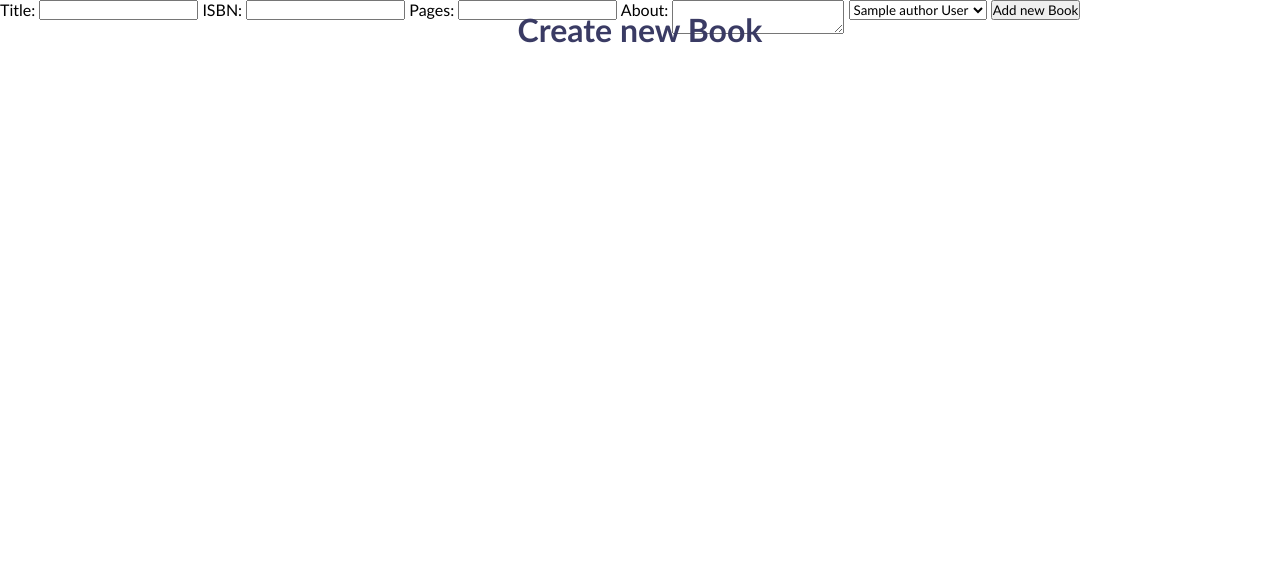
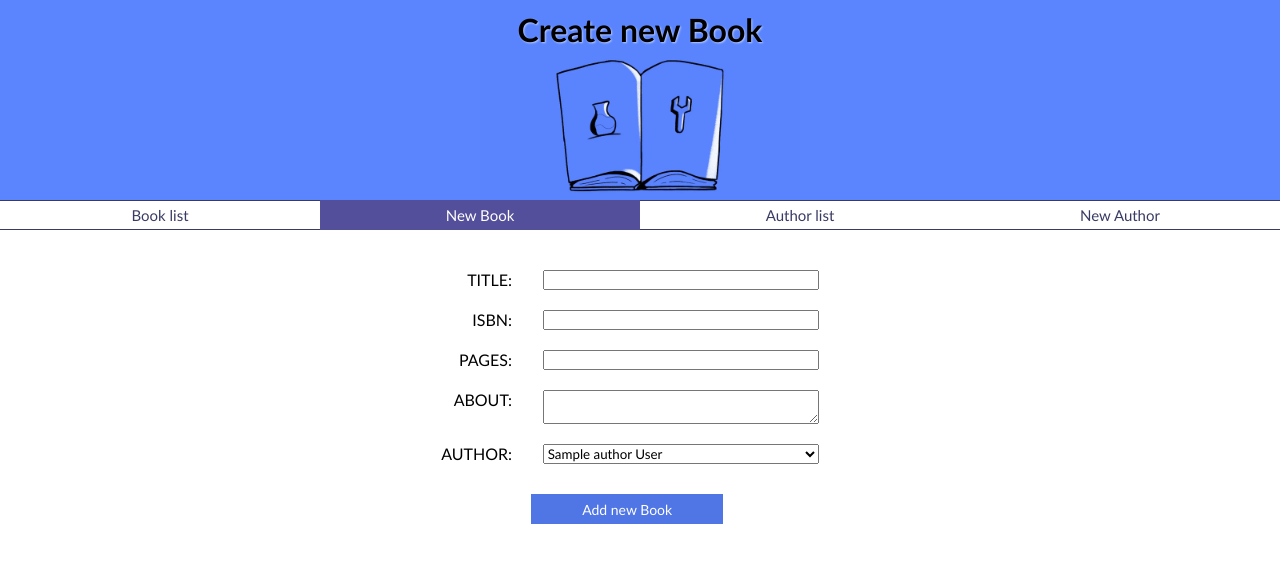
Before and after one commit to rositatisor/biblioteka, a Symfony app: template templates/book/create.html.twig in a window 1280 px wide. Shown: the top 563 px of the page. Run offline with Twig, Linux system fonts and the light colour scheme; the template is opened without the code that fills it: most values are stand-ins (such as "Sample title", 1, 10 or a date in 2020); some libraries are stand-ins or nearby versions.

Commit message:
style update

```diff
--- a/public/css/main.css
+++ b/public/css/main.css
@@ -16,11 +16,65 @@ a {
     background-size: 40%;
 }
 
+.hero-bg.create {
+    background-image: url("../img/hero-create2.gif");
+    background-color: #5A85FF;
+    background-size: 25%;
+}
+
 .container {
     display: inline-block;
     position: relative;
     width: 80vw;
     margin: 0vh 9vw;
+}
+
+.container.author {
+    width: 40vw;
+    margin: 0vh 29vw;
+}
+
+.container.author .left {
+    display: inline-block;
+    float: left;
+    width: 30%;
+}
+
+.container.author .right {
+    display: inline-block;
+    float: left;
+    width: 70%;
+}
+
+.container.create {
+    width: 30vw;
+    margin: 0vh 34vw;
+}
+
+ul {
+    display: inline-block;
+    float: left;
+    width: 100%;
+}
+
+.new {
+    display: inline-block;
+    width: 100%;
+    margin: 10px 0;
+}
+
+.new > p {
+    display: inline-block;
+    width: 20%;
+    text-align: right;
+}
+
+.new > input,
+.new > textarea,
+.new > select {
+    display: inline-block;
+    float: right;
+    width: 72%;
 }
 
 h1 {
@@ -29,6 +83,11 @@ h1 {
     width: 100%;
     text-align: center;
     color: #3A3B64;
+}
+
+h1.create {
+    color: #000;
+    text-shadow: 1px 1px 2px rgb(180, 200, 255);
 }
 
 .menu {
@@ -117,4 +225,28 @@ h1 {
     border-bottom: 1px solid #544F9A;
     cursor: pointer;
     text-align: center;
+    outline: none;
 }
+
+.edit-btn:hover {
+    background: #544F9A;
+    color: #fff;
+}
+
+.submit-btn:hover {
+    background: #e7e7ff;
+}
+
+.submit-btn.create {
+    width: 50%;
+    height: 30px;
+    margin: 20px 25%;
+    color: #fff;
+    border: none;
+    /* border-radius: 15px; */
+    background: #5075e4;
+}
+
+.submit-btn.create:hover {
+    background: #5A85FF;
+}
--- a/templates/book/create.html.twig
+++ b/templates/book/create.html.twig
@@ -3,17 +3,39 @@
 {% block title %}Create new Book{% endblock %}
 
 {% block body %}
-    <h1>Create new Book</h1>
+    <h1 class="create">Create new Book</h1>
+    <div class="hero-bg create"></div>
+    <div class="menu">
+        <a class="nav create" href="{{path('book_index')}}">Book list</a>
+        <a class="nav create checked" href="{{path('book_create')}}">New Book</a>
+        <a class="nav create" href="{{path('author_index')}}">Author list</a>
+        <a class="nav create" href="{{path('author_create')}}">New Author</a>
+    </div>
+    <div class="container create">
         <form action="{{path('book_store')}}" method="POST">
-        Title: <input type="text" name="book_title">
-        ISBN: <input type="text" name="book_isbn">
-        Pages: <input type="text" name="book_pages">
-        About: <textarea name="book_about"></textarea>
+            <div class="new">
+                <p>TITLE:</p>
+                <input type="text" name="book_title">
+            </div>
+            <div class="new">
+                <p>ISBN:</p>
+                <input type="text" name="book_isbn">
+            </div>
+            <div class="new">
+                <p>PAGES:</p>
+                <input type="text" name="book_pages"></div>
+            <div class="new">
+                <p>ABOUT:</p>
+                <textarea name="book_about"></textarea></div>
+            <div class="new">
+                <p>AUTHOR:</p>
                 <select name="book_author_id">
                     {% for author in authors %}
                         <option value="{{author.id}}">{{author.name}} {{author.surname}}</option>
                     {% endfor %}
                 </select>
-        <button type="submit">Add new Book</button>
+            </div>
+            <button class="submit-btn create" type="submit">Add new Book</button>
         </form>
+    </div>
 {% endblock %}
--- a/templates/book/index.html.twig
+++ b/templates/book/index.html.twig
@@ -17,7 +17,7 @@
                 {% for book in books %}
                     <div class="book">
                         {# <img class="preview" src="{{ asset('img/book-rocket.png') }}" alt="Kook preview"> #}
-                    <div class="preview"></div>
+                        <div class="preview book"></div>
                         <p class="title">{{book.title}}</p>
                         <p class="name">{{book.author.name}} {{book.author.surname}}</p>
                         <div class="buttons">
```
Also changed, not shown: other parts of public/css/main.css (+51 -2 lines), templates/author/create.html.twig (+21 -6 lines), templates/author/index.html.twig (+29 -16 lines), README.md, public/img/author.png (added), public/img/author3.png (added), public/img/hero-create2.gif (added), public/img/screenshot.PNG (added). Lines whose indentation alone changed are shown as unchanged.
